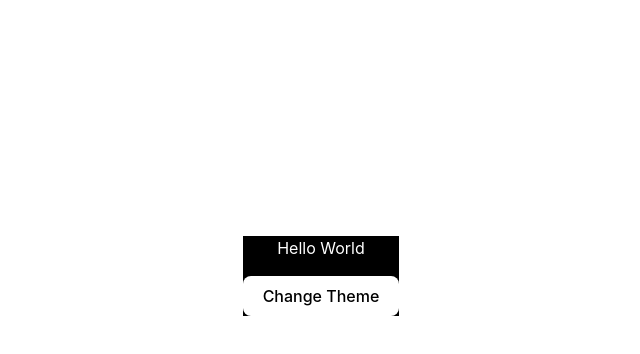
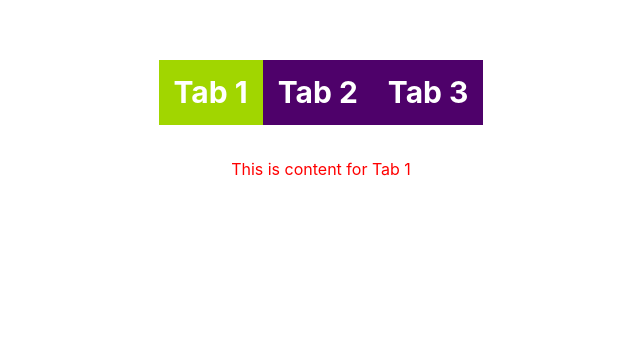
Before and after one commit to Alfredocgn/React-tests, a React (Vite) app in the folder Projects/: page / in a window 1280 px wide. Shown: the part 132-486 px from the top of the page, without its empty margins (319-959 px from the left). Built offline with nearby package versions, Linux system fonts and the light colour scheme.

Commit message:
tab and scroll component

```diff
--- a/Projects/src/App.tsx
+++ b/Projects/src/App.tsx
@@ -1,6 +1,8 @@
 // import { Accordion } from "./components/accordion"
 import './App.css'
-import { LightDarkMode } from './components/light-dark-mode'
+// import { LightDarkMode } from './components/light-dark-mode'
+// import { ScrollIndicator } from './components/scroll-indicator'
+import { TabTest } from './components/tab-component/tab-test'
 // import { QrGenerator } from './components/qr-generator'
 // import { TreeView } from './components/tree-view'
 // import { ImageSlider } from './components/image-slider'
@@ -24,7 +26,9 @@ function App() {
     {/* <LoadMoreData/> */}
     {/* <TreeView menus={menus} /> */}
     {/* <QrGenerator/> */}
-    <LightDarkMode/>
+    {/* <LightDarkMode/> */}
+    {/* <ScrollIndicator url={'https://dummyjson.com/products?limit=100'}/> */}
+    <TabTest/>
     </>
   )
 }
--- /dev/null
+++ b/Projects/src/components/scroll-indicator/index.tsx
@@ -0,0 +1,94 @@
+import { useEffect, useState } from "react"
+import './styles.css'
+
+interface Product {
+  title:string
+}
+
+interface Props {
+  url:string
+}
+
+export const ScrollIndicator:React.FC<Props> = ({url}) => {
+
+  const [data,setData] = useState<Product[]>([])
+  const [loading,setLoading] = useState<boolean>(false)
+  const [errorMessage,setErrorMessage] = useState<string>('')
+  const [scrollPorcentage,setScrollPorcentage] = useState<number>(0)
+
+
+  const fetchData  = async (getUrl:string) => {
+    try {
+      setLoading(true)
+      const response = await fetch(getUrl)
+      const data = await response.json()
+      console.log(data)
+
+      if(data && data.products && data.products.length > 0){
+        setData(data.products)
+        setLoading(false)
+
+      }
+
+
+
+
+    } catch (error) {
+      console.log(error)
+      setErrorMessage(String(error))
+
+    }
+  }
+
+  useEffect(() => {
+
+
+    fetchData(url)
+  },[url])
+
+
+
+  const handleScrollPercentage = () => {
+    const howMuchScrolled = document.body.scrollTop || document.documentElement.scrollTop
+    const height = document.documentElement.scrollHeight - document.documentElement.clientHeight
+    setScrollPorcentage((howMuchScrolled/height)*100)
+  }
+
+  useEffect(() => {
+    window.addEventListener('scroll',handleScrollPercentage)
+
+    return() => {
+      window.removeEventListener('scroll',() => {})
+    }
+  },[])
+
+  if(errorMessage){
+    return <div> Error! {errorMessage}</div>
+  }
+
+  if(loading){
+    return <div>Loading data! Please wait...</div>
+  }
+
+  return (
+    <div>
+      <div className="top-container">
+        <h1>Custom Scroll Indicator</h1>
+        <div className="scroll-progress-tracking-container">
+          <div className="current-progress-bar" style={{width:`${scrollPorcentage}%`}}>
+          </div>
+        </div>
+      </div>
+      <div className="data-container">
+        {
+          data && data.length > 0 ?
+          data.map(dataItem => {
+            return (
+              <p>{dataItem.title}</p>
+            )
+          }) : null
+        }
+      </div>
+    </div>
+  )
+}
--- /dev/null
+++ b/Projects/src/components/tab-component/tab-test.tsx
@@ -0,0 +1,37 @@
+import { Tabs } from "./tabs"
+import './tab.css'
+
+
+
+const RandomComponent = () => {
+
+  return <h1>Random Content</h1>
+}
+
+
+export const TabTest = () => {
+
+  const tabs = [
+    {
+      label:'Tab 1',
+      content: <div>This is content for Tab 1</div>
+    },
+    {
+      label:'Tab 2',
+      content: <div>This is content for Tab 2</div>
+    },
+    {
+      label:'Tab 3',
+      content: <RandomComponent/>
+    },
+  ]
+
+  const handleChange = (currentTabIndex) =>{
+    console.log(currentTabIndex)
+
+  }
+
+  return (
+    <Tabs tabsContent ={tabs} onChange={handleChange}/>
+  )
+}
--- /dev/null
+++ b/Projects/src/components/tab-component/tab.css
@@ -0,0 +1,39 @@
+
+
+.wrapper{
+  padding: 9px;
+
+}
+
+
+.heading{
+  display: flex;
+  justify-content: center;
+  margin-bottom: 12px;
+}
+
+.tab-item{
+  display: inline-flex;
+  font-size: 30px;
+  font-weight: bold;
+  text-align: center;
+  padding: 10px 15px;
+  cursor: pointer;
+  color: #fff;
+  background-color: #4e016a;
+}
+
+
+.tab-item.active{
+  border-color: #000;
+  background-color: #a1d600;
+  color: #fff;
+}
+
+.content{
+  padding: 20px 10px;
+  height: 300px;
+  overflow: auto;
+  background-color: #fff;
+  color: red;
+}
--- /dev/null
+++ b/Projects/src/components/tab-component/tabs.tsx
@@ -0,0 +1,40 @@
+import { useState } from "react"
+
+
+
+
+
+export const Tabs = ({tabsContent,onChange}) => {
+
+  const [currentTabIndex,setCurrentTabIndex] = useState(0)
+
+  const handleOnClick = (getCurrentIndex)=>{
+    setCurrentTabIndex(getCurrentIndex)
+    onChange(getCurrentIndex)
+  }
+
+  return (
+    <div className="wrapper">
+      <div className="heading">
+        {
+          tabsContent.map((tabItem,index) => {
+            return(
+              <div className={`tab-item ${currentTabIndex === index ? 'active' : ''}`} onClick={()=> handleOnClick(index)} key={tabItem.label}>
+                <span className="label">{tabItem.label}</span>
+              </div>
+            )
+          })
+        }
+
+
+      </div>
+      <div className="content">
+
+        {
+          tabsContent[currentTabIndex] && tabsContent[currentTabIndex].content
+        }
+
+      </div>
+    </div>
+  )
+}
```
Also changed, not shown: Projects/src/components/scroll-indicator/styles.css (added, +23 -0 lines).
